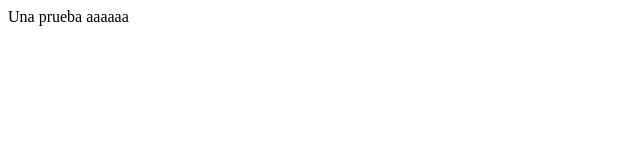
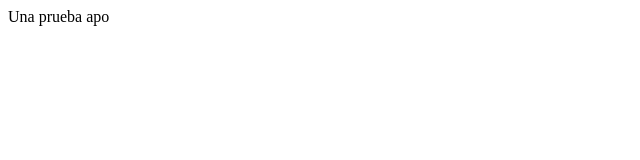
Before and after one commit to Taniguchi23/Pruebas_Ramas, a plain HTML site: page index.html in a window 1280 px wide. Shown: the full height of the page, 0-640 px from the left. Drawn offline with Linux system fonts and the light colour scheme.

Commit message:
index linea 12 apo

```diff
--- a/index.html
+++ b/index.html
@@ -9,6 +9,6 @@
 </head>
 <body>
 Una prueba
-aaaaaa
+apo
 </body>
 </html>
```
